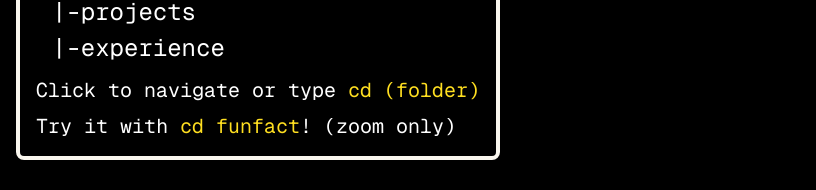
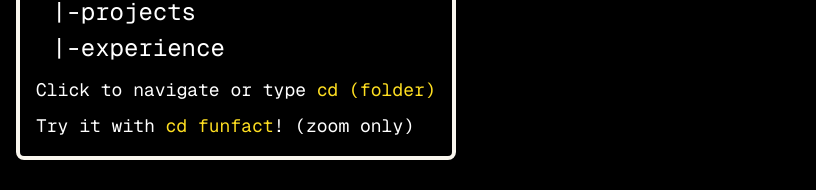
Before and after one commit to Typhlosion123/portfolio, a Next.js app: page /computer in a window 1280 px wide. Shown: the part 196-386 px from the top of the page, without its empty margins (0-816 px from the left). Built offline with nearby package versions, Linux system fonts and the light colour scheme.

Commit message:
skibidi toilet should I do better backspacing?

```diff
--- a/app/computer/page.tsx
+++ b/app/computer/page.tsx
@@ -133,12 +133,12 @@ export default function ComputerPage() {
     style={{ opacity: fileStructureOpacity }}
   >
     <div className={`mb-3 font-bold ${
-      fileStructurePosition === "left" ? "text-2xl" : "text-3xl"
+      fileStructurePosition === "left" ? "text-2xl" : "text-2xl"
     }`}>
       File Structure:
     </div>
 
-    <div className={fileStructurePosition === "left" ? "text-2xl" : "text-3xl"}>
+    <div className={fileStructurePosition === "left" ? "text-2xl" : "text-2xl"}>
       <div>/home(current)</div>
       <div className="ml-4 space-y-1 mt-2">
         <button
@@ -181,13 +181,13 @@ export default function ComputerPage() {
     </div>
 
     <p className={`font-mono text-white mt-3 ${
-      fileStructurePosition === "left" ? "text-xl" : "text-2xl"
+      fileStructurePosition === "left" ? "text-lg" : "text-xl"
     }`}>
       Click to navigate or type <span className="text-yellow-300">cd (folder)</span>
     </p>
 
     <p className={`font-mono text-white mt-2 ${
-      fileStructurePosition === "left" ? "text-xl" : "text-2xl"
+      fileStructurePosition === "left" ? "text-lg" : "text-xl"
     }`}>
       Try it with <span className="text-yellow-300">cd funfact</span>! (zoom only)
     </p>
```
